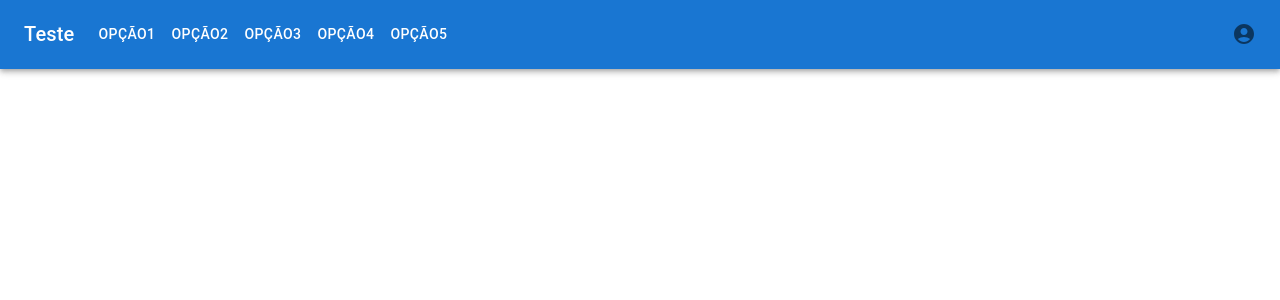
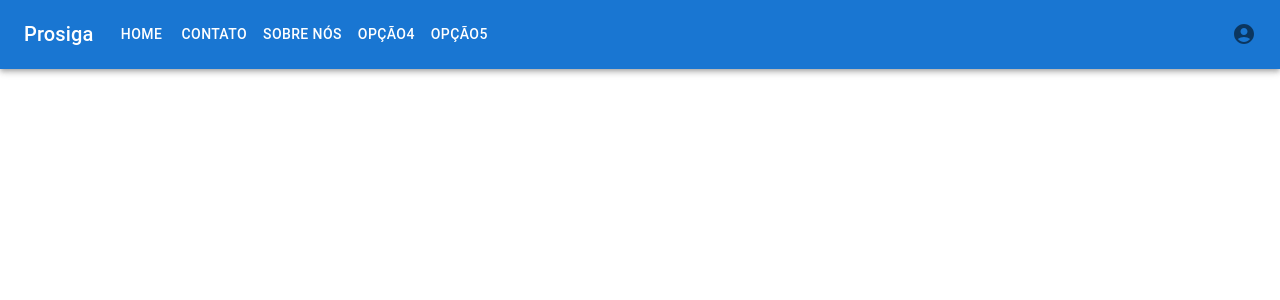
Before and after one commit to netrometro/UPE_2021_2_Prosiga, a React (Create React App) app in the folder front/: page / in a window 1280 px wide. Shown: the top 300 px of the page. Built offline with nearby package versions, Linux system fonts and the light colour scheme.

Commit message:
Mudança no header
Edição dos nomes que aparecem no header

```diff
--- a/front/src/App.js
+++ b/front/src/App.js
@@ -9,13 +9,13 @@ function App() {
   const alertTeste = (page) => {
     switch (page) {
       // opções do menu da esquerda
-      case "opção1":
+      case "home":
         alert("Voltar para a Home")
         break
-      case "opção2":
+      case "contato":
         alert("Entrar na aba de contato")
         break
-      case "opção3":
+      case "sobre nós":
         alert("Entrar na aba Sobre Nós")
         break
 
@@ -37,8 +37,8 @@ function App() {
   return (
     <div className="App">
       <Header
-        logo="Teste"
-        pages={["opção1", "opção2", "opção3", "opção4", "opção5"]}
+        logo="Prosiga"
+        pages={["home", "contato", "sobre nós", "opção4", "opção5"]}
         settings={['Perfil', 'Meus Cursos', 'Descobrir Cursos', 'Logout']}
         funcaoCustomizada={alertTeste}
         iconeEscolhido={renderIcon}
```
